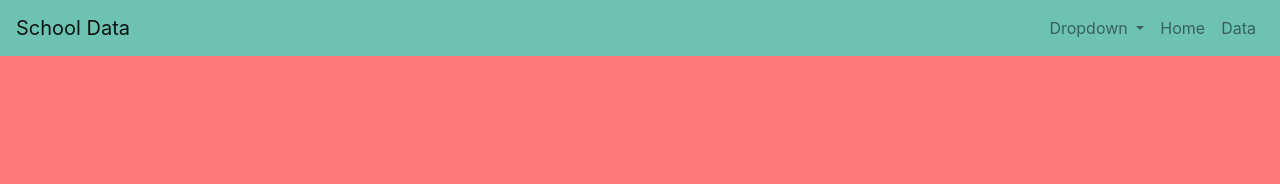
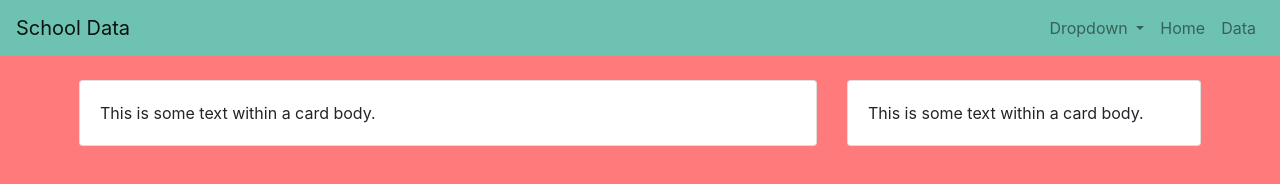
Before and after one commit to aperconti/Web-Design-Challenge, a plain HTML site: page WebVisualizations/index.html in a window 1280 px wide. Drawn offline with nearby package versions, Linux system fonts and the light colour scheme.

Commit message:
adding container and text

```diff
--- a/WebVisualizations/index.html
+++ b/WebVisualizations/index.html
@@ -15,17 +15,12 @@
 	<!-- Bootstrap core CSS -->
 	<link rel="stylesheet" href="https://maxcdn.bootstrapcdn.com/bootstrap/4.0.0/css/bootstrap.min.css"
 		integrity="sha384-Gn5384xqQ1aoWXA+058RXPxPg6fy4IWvTNh0E263XmFcJlSAwiGgFAW/dAiS6JXm" crossorigin="anonymous">
-		<link rel="stylesheet" type="text/css" href="style.css">
+	<link rel="stylesheet" type="text/css" href="style.css">
 </head>
 
 <body>
-
 	<header>
 		<nav class="navbar navbar-expand-md fixed-top navbar-light" style="background-color: #6ec2b1;">
-
-
-
-
 			<a class="navbar-brand" href="#">School Data</a>
 			<button class="navbar-toggler" type="button" data-toggle="collapse" data-target="#navbarCollapse"
 				aria-controls="navbarCollapse" aria-expanded="false" aria-label="Toggle navigation">
@@ -59,17 +54,24 @@
 	</header>
 
 	<main role="main">
-
-		<!-- Marketing messaging and featurettes
-      ================================================== -->
-		<!-- Wrap the rest of the page in another container to center all the content. -->
-
-
-		<!-- FOOTER -->
-		<footer class="container">
-			<p class="float-right"><a href="#">Back to top</a></p>
-			<p>&copy; 2017-2018 Company, Inc. &middot; <a href="#">Privacy</a> &middot; <a href="#">Terms</a></p>
-		</footer>
+		<div class="container-fluid">
+			<div class="row">
+				<div class="col-md-8">
+					<div class="card">
+						<div class="card-body">
+							This is some text within a card body.
+						</div>
+					</div>
+				</div>
+				<div class="col-md-4">
+					<div class="card">
+						<div class="card-body">
+							This is some text within a card body.
+						</div>
+					</div>
+				</div>
+			</div>
+		</div>
 	</main>
 
 	<!-- Bootstrap core JavaScript
--- a/WebVisualizations/style.css
+++ b/WebVisualizations/style.css
@@ -1,4 +1,12 @@
 body {
-    padding-bottom: 20px;
-    background-color: 	#ff7b7b;
-  }
+  padding-bottom: 20px;
+  background-color: #ff7b7b;
+}
+
+main {
+  margin-top: 80px;
+}
+
+.container-fluid {
+  width: 90%;
+}
```
